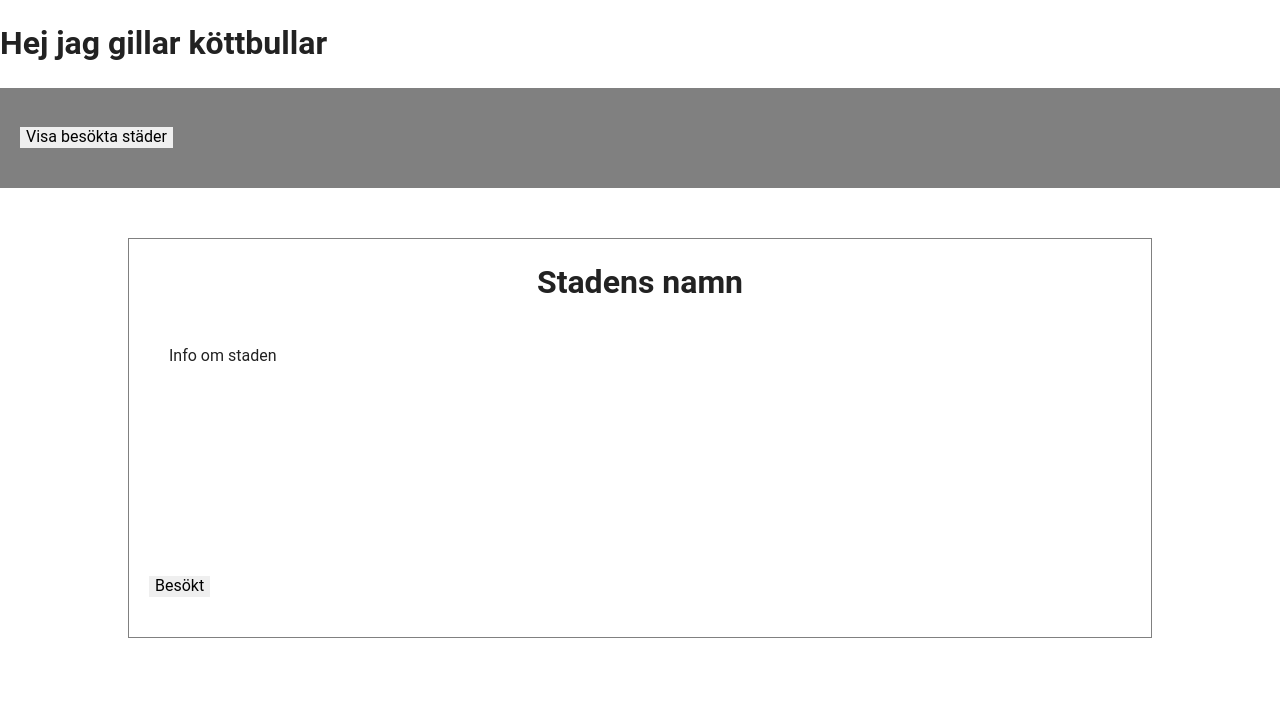
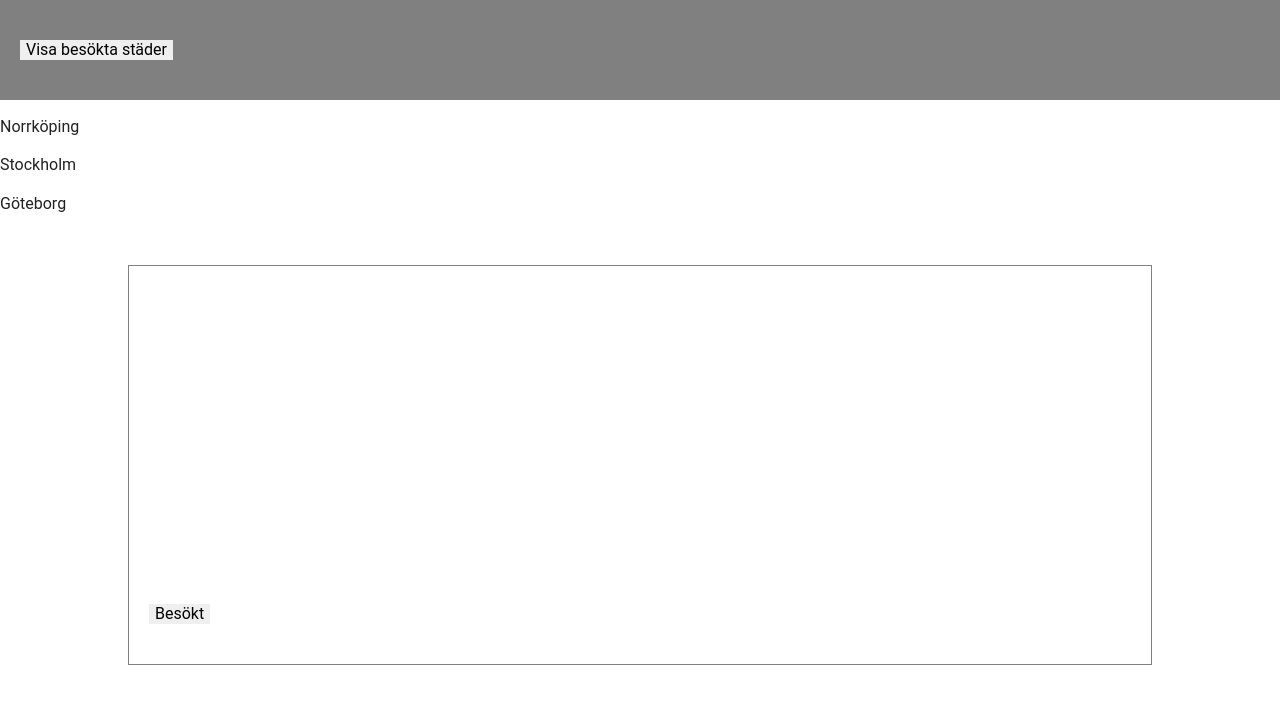
Before and after one commit to josefinelofgren/stader-och-lander, a plain HTML site: page index.html in a window 1280 px wide. Drawn offline with Linux system fonts and the light colour scheme.

Commit message:
added bootleg cities

```diff
--- a/index.html
+++ b/index.html
@@ -13,7 +13,8 @@
 </head>
 
 <body>
-  <h1>Hej jag gillar köttbullar</h1>
+
+
 
   <header id="header">
     <ul class="list-countries">
@@ -21,12 +22,14 @@
     </ul>
     <button id=viewVisitedCities type="button">Visa besökta städer</button>
   </header>
-
+<p class="cities">Norrköping</p>
+<p class="cities">Stockholm</p>
+<p class="cities">Göteborg</p>
 
 <main id="main">
   <div id="container">
-    <h1 id="city-name">Stadens namn</h1>
-    <p id="city-info">Info om staden</p>
+    <h1 id="city-name"></h1>
+    <p id="city-info"></p>
     <button id="visitedCity" class="visited-city-btn" type="button">Besökt</button>
   </div>
 </main>
--- a/modules/städer.js
+++ /dev/null
@@ -1 +0,0 @@
-function hej()
```
